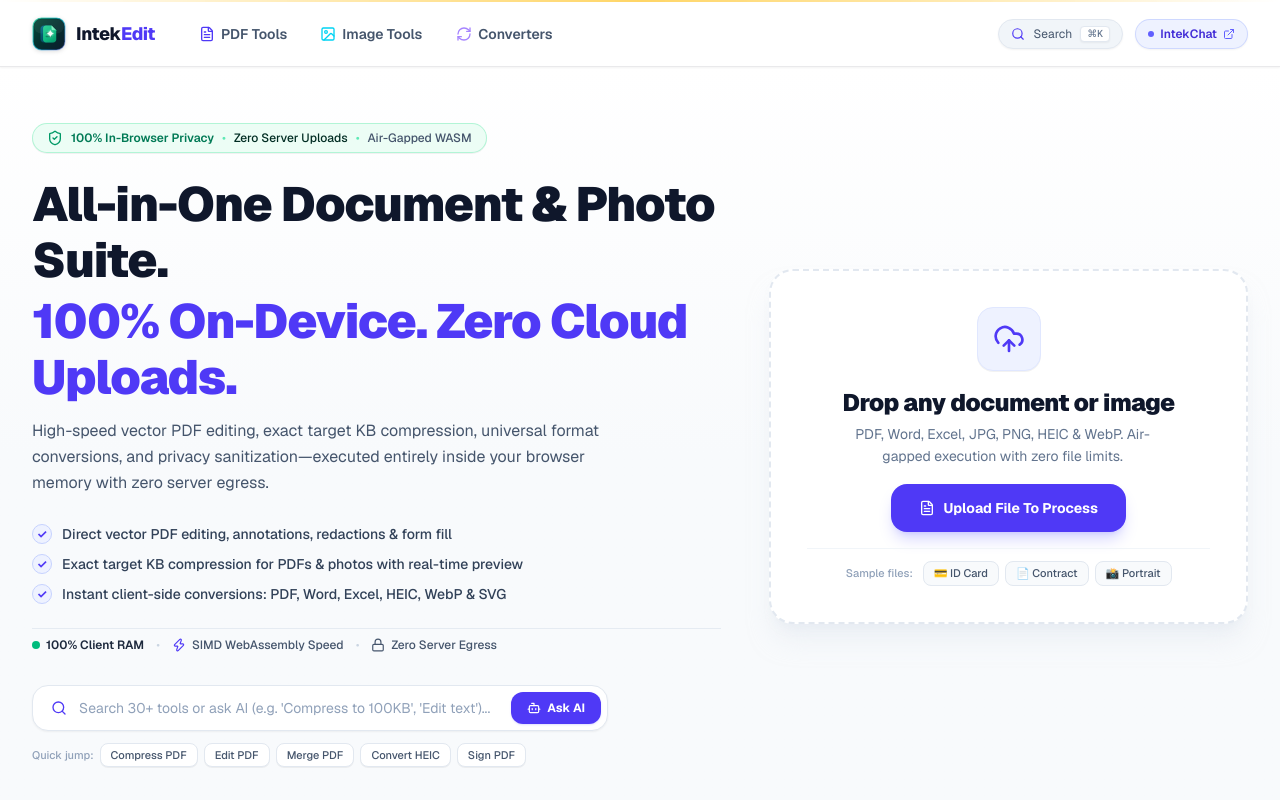
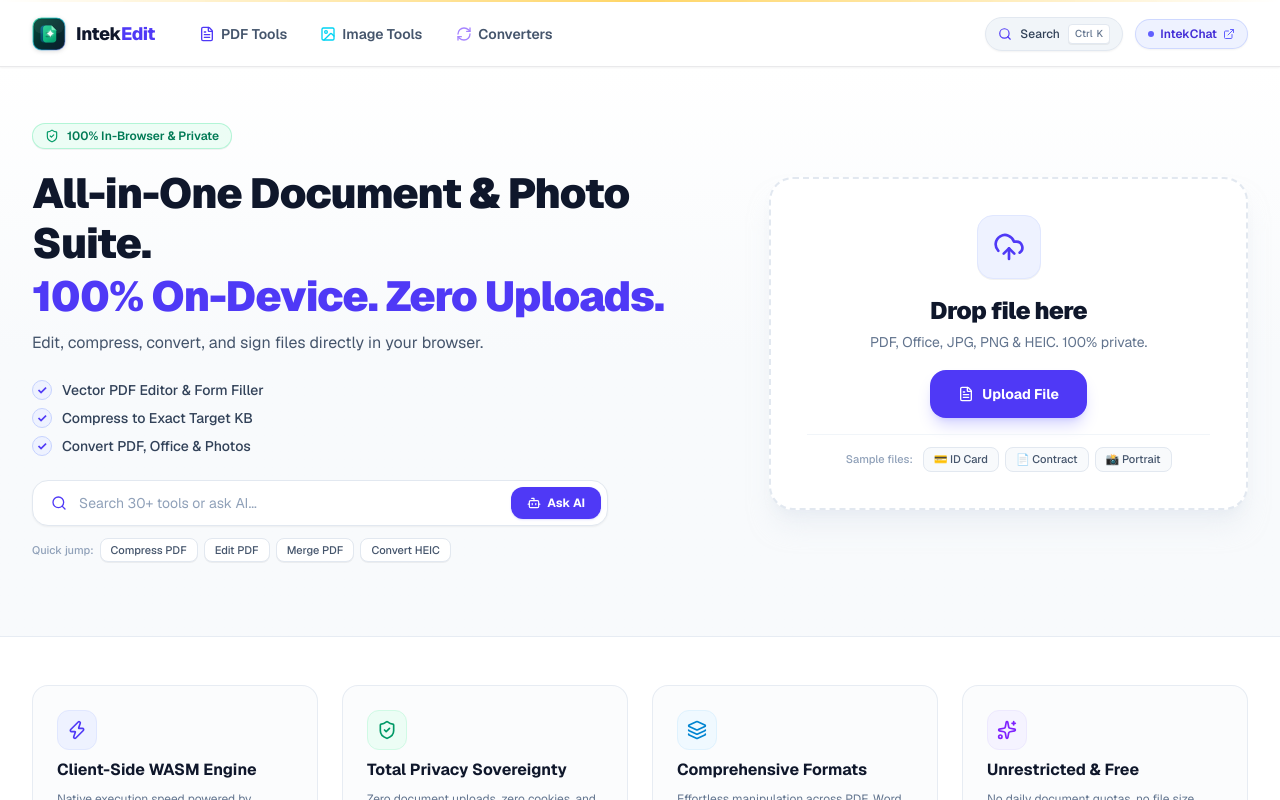
Before and after one commit to Intekhab-Ansari/document-solution, a Next.js app in the folder apps/web/: page / in a window 1280 px wide. Shown: the top 800 px of the page. Built offline with nearby package versions, Linux system fonts and the light colour scheme.

Commit message:
fix(ui): eliminate kbd glyph overlap and condense hero section copy

```diff
--- a/apps/web/src/app/page.tsx
+++ b/apps/web/src/app/page.tsx
@@ -240,73 +240,51 @@ export default function HomePage() {
         <div className="max-w-7xl mx-auto px-4 sm:px-6 lg:px-8">
           <div className="grid grid-cols-1 lg:grid-cols-12 gap-8 lg:gap-12 items-center">
 
-            {/* Left Column: 2-Line Headline, Real Value Bullets & Search */}
-            <div className="lg:col-span-7 space-y-6 text-left">
+            {/* Left Column: Concise 2-Line Headline, 3 Punchy Bullets & Search */}
+            <div className="lg:col-span-7 space-y-5 text-left">
               {/* Privacy Guarantee Pill */}
-              <div className="inline-flex items-center gap-2 px-3.5 py-1.5 rounded-full bg-emerald-50 border border-emerald-200/80 text-xs text-emerald-950 font-medium shadow-2xs">
-                <ShieldCheck className="w-4 h-4 text-emerald-600 shrink-0" />
-                <span className="font-semibold text-emerald-700">100% In-Browser Privacy</span>
-                <span className="text-emerald-300">•</span>
-                <span>Zero Server Uploads</span>
-                <span className="text-emerald-300 hidden sm:inline">•</span>
-                <span className="text-slate-600 hidden sm:inline">Air-Gapped WASM</span>
+              <div className="inline-flex items-center gap-2 px-3 py-1 rounded-full bg-emerald-50 border border-emerald-200/80 text-xs font-semibold text-emerald-700 shadow-2xs">
+                <ShieldCheck className="w-3.5 h-3.5 text-emerald-600 shrink-0" />
+                <span>100% In-Browser & Private</span>
               </div>
 
-              {/* Main Headline: Perfectly Balanced in 2 Lines */}
-              <div className="space-y-3">
-                <h1 className="text-3xl sm:text-4xl md:text-5xl lg:text-[44px] xl:text-[48px] font-black tracking-tight text-slate-900 leading-[1.16]">
-                  <span className="block">All-in-One Document & Photo Suite.</span>
-                  <span className="block text-indigo-600 mt-1 sm:mt-1.5">
-                    100% On-Device. Zero Cloud Uploads.
+              {/* Main Headline: Exactly 2 Lines */}
+              <div className="space-y-2">
+                <h1 className="text-3xl sm:text-4xl lg:text-[42px] font-black tracking-tight text-slate-900 leading-[1.18]">
+                  <span>All-in-One Document & Photo Suite.</span>{" "}
+                  <span className="block text-indigo-600 mt-1">
+                    100% On-Device. Zero Uploads.
                   </span>
                 </h1>
-                <p className="text-slate-600 text-sm sm:text-base leading-relaxed max-w-xl">
-                  High-speed vector PDF editing, exact target KB compression, universal format conversions, and privacy sanitization—executed entirely inside your browser memory with zero server egress.
+                <p className="text-slate-600 text-sm sm:text-base leading-relaxed max-w-lg">
+                  Edit, compress, convert, and sign files directly in your browser.
                 </p>
               </div>
 
-              {/* 3 Real Engineering Value Bullets with Indigo Checkmarks */}
-              <div className="space-y-2.5 pt-1 text-xs sm:text-sm text-slate-700 font-medium">
+              {/* 3 Concise Bullets */}
+              <div className="space-y-2 pt-1 text-xs sm:text-sm text-slate-700 font-medium">
                 <div className="flex items-center gap-2.5">
                   <span className="w-5 h-5 rounded-full bg-indigo-50 text-indigo-600 border border-indigo-200 flex items-center justify-center shrink-0 font-bold text-xs">
                     ✓
                   </span>
-                  <span>Direct vector PDF editing, annotations, redactions & form fill</span>
+                  <span>Vector PDF Editor & Form Filler</span>
                 </div>
                 <div className="flex items-center gap-2.5">
                   <span className="w-5 h-5 rounded-full bg-indigo-50 text-indigo-600 border border-indigo-200 flex items-center justify-center shrink-0 font-bold text-xs">
                     ✓
                   </span>
-                  <span>Exact target KB compression for PDFs & photos with real-time preview</span>
+                  <span>Compress to Exact Target KB</span>
                 </div>
                 <div className="flex items-center gap-2.5">
                   <span className="w-5 h-5 rounded-full bg-indigo-50 text-indigo-600 border border-indigo-200 flex items-center justify-center shrink-0 font-bold text-xs">
                     ✓
                   </span>
-                  <span>Instant client-side conversions: PDF, Word, Excel, HEIC, WebP & SVG</span>
-                </div>
-              </div>
-
-              {/* Architecture & Security Certification Strip */}
-              <div className="flex flex-wrap items-center gap-3 pt-2 text-xs text-slate-600 border-t border-slate-200/80">
-                <div className="flex items-center gap-1.5 font-medium">
-                  <span className="w-2 h-2 rounded-full bg-emerald-500 shrink-0" />
-                  <span className="text-slate-800 font-semibold">100% Client RAM</span>
-                </div>
-                <span className="text-slate-300">•</span>
-                <div className="flex items-center gap-1.5 font-medium">
-                  <Zap className="w-3.5 h-3.5 text-indigo-600 shrink-0" />
-                  <span>SIMD WebAssembly Speed</span>
-                </div>
-                <span className="text-slate-300">•</span>
-                <div className="flex items-center gap-1.5 font-medium">
-                  <Lock className="w-3.5 h-3.5 text-slate-600 shrink-0" />
-                  <span>Zero Server Egress</span>
+                  <span>Convert PDF, Office & Photos</span>
                 </div>
               </div>
 
               {/* Unified Search & AI Prompt Bar */}
-              <div className="pt-2 max-w-xl">
+              <div className="pt-1 max-w-xl">
                 <form
                   onSubmit={(e) => {
                     e.preventDefault();
@@ -332,7 +310,7 @@ export default function HomePage() {
                       setAiQuery(e.target.value);
                       setSearchQuery(e.target.value);
                     }}
-                    placeholder="Search 30+ tools or ask AI (e.g. 'Compress to 100KB', 'Edit text')..."
+                    placeholder="Search 30+ tools or ask AI..."
                     className="flex-1 bg-transparent text-xs sm:text-sm text-slate-900 placeholder-slate-400 focus:outline-none py-1.5 px-1 font-normal min-w-0"
                   />
 
@@ -353,7 +331,6 @@ export default function HomePage() {
                     { label: "Edit PDF", query: "Edit PDF" },
                     { label: "Merge PDF", query: "Merge PDF" },
                     { label: "Convert HEIC", query: "Convert HEIC" },
-                    { label: "Sign PDF", query: "Sign PDF" },
                   ].map((p, idx) => (
                     <button
                       key={idx}
@@ -386,10 +363,10 @@ export default function HomePage() {
 
                   <div className="space-y-1">
                     <h3 className="text-xl sm:text-2xl font-black text-slate-900 tracking-tight">
-                      Drop any document or image
+                      Drop file here
                     </h3>
                     <p className="text-xs sm:text-sm text-slate-500 max-w-xs leading-relaxed">
-                      PDF, Word, Excel, JPG, PNG, HEIC & WebP. Air-gapped execution with zero file limits.
+                      PDF, Office, JPG, PNG & HEIC. 100% private.
                     </p>
                   </div>
 
@@ -408,7 +385,7 @@ export default function HomePage() {
                     className="w-full sm:w-auto px-7 py-3.5 rounded-2xl font-bold text-sm bg-indigo-600 hover:bg-indigo-700 text-white shadow-lg shadow-indigo-500/25 transition-all flex items-center justify-center gap-2 cursor-pointer active:scale-95"
                   >
                     <FileText className="w-4 h-4" />
-                    <span>Upload File To Process</span>
+                    <span>Upload File</span>
                   </button>
 
                   {/* Instant Sample Test Fixtures */}
--- a/apps/web/src/components/layout/Navbar.tsx
+++ b/apps/web/src/components/layout/Navbar.tsx
@@ -485,9 +485,10 @@ export function Navbar() {
             title="Search all 30+ tools (Ctrl+K)"
           >
             <Search className="w-3.5 h-3.5 text-indigo-600 shrink-0" />
-            <span className="text-slate-600 font-normal hidden sm:inline">Search</span>
-            <kbd className="inline-flex items-center text-[10px] font-mono px-1.5 py-0.2 rounded bg-white border border-slate-200 text-slate-500 shadow-xs">
-              ⌘K
+            <span className="text-slate-700 font-medium hidden sm:inline">Search</span>
+            <kbd className="inline-flex items-center gap-1 text-[10px] font-sans font-medium px-1.5 py-0.5 rounded bg-white border border-slate-200 text-slate-500 shadow-2xs">
+              <span>Ctrl</span>
+              <span>K</span>
             </kbd>
           </button>
 
```
